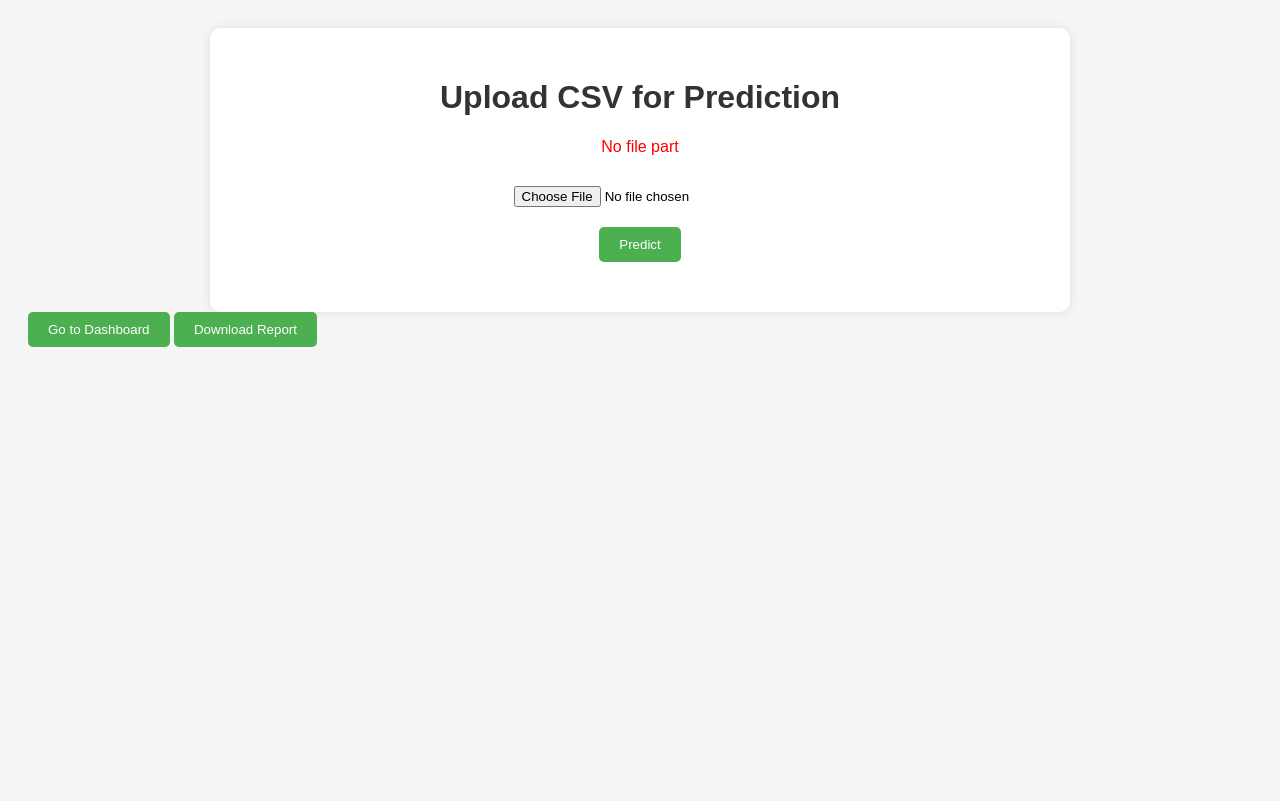
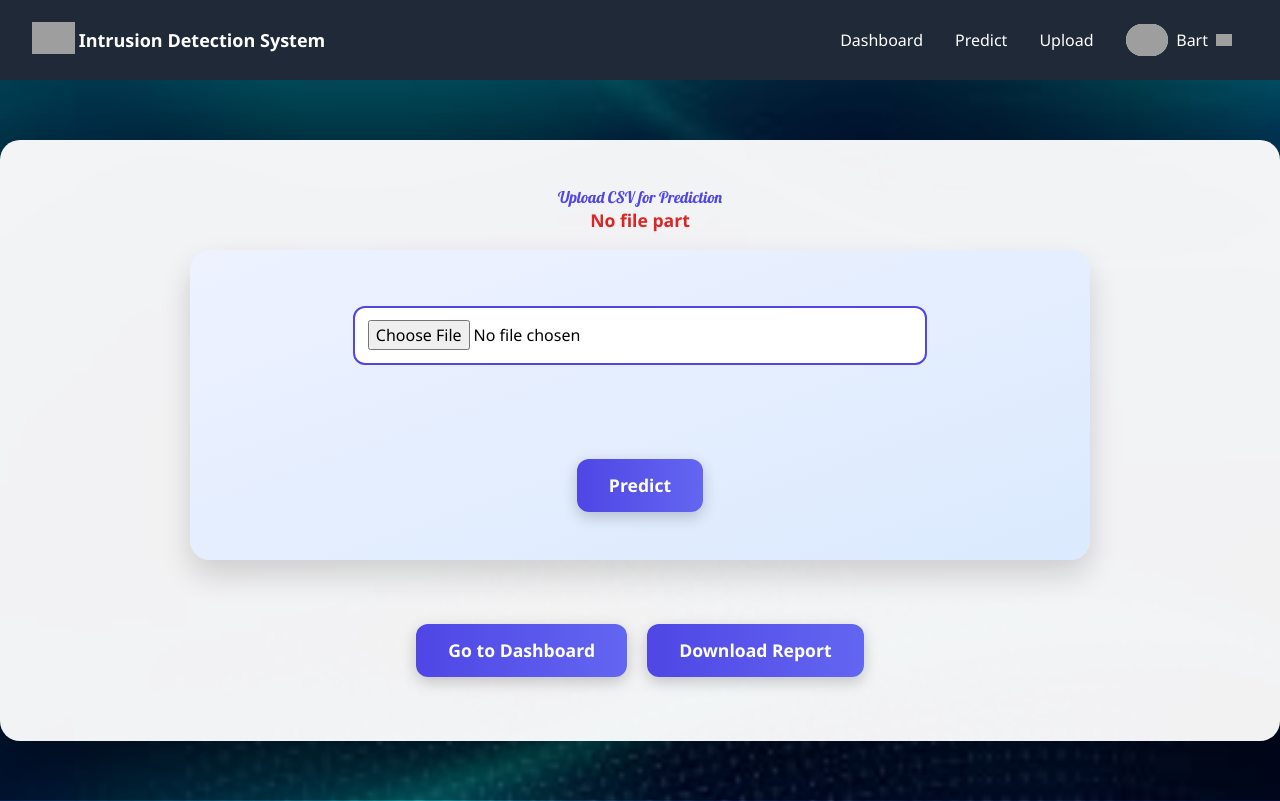
Before and after one commit to rosangithub/ANIDS, a Flask app: page /upload in a window 1280 px wide. Before the commit the page ends 347 px from the top, so only its background shows below. Run offline with Flask 3, Linux system fonts and the light colour scheme; parts of the project's set-up code (start-up, migrations or seed data) failed here and were passed over; some libraries are stand-ins or nearby versions; grey boxes are pictures that could not be loaded.

Commit message:
update the update page

```diff
--- a/app.py
+++ b/app.py
@@ -280,7 +280,7 @@ def predict():
         print(f"Error: {e}")
         result = f"Error: {str(e)}"
 
-    return render_template('dashboard.html', result=result, feature_order=feature_order)
+    return render_template('predict.html', result=result, feature_order=feature_order)
 
 
 
--- a/static/css/style.css
+++ b/static/css/style.css
@@ -5,7 +5,7 @@
 :root {
   --primary: rgb(88, 40, 244);
   --primary-hover: rgb(69, 29, 200);
-    --font1: 'Lobster', sans-serif;
+  --font1: "Lobster", sans-serif;
 }
 
 /* Typography */
@@ -78,7 +78,7 @@ h2 {
   overflow: hidden;
   position: relative;
   border-radius: 1rem;
-    box-shadow: 0 10px 15px -3px rgba(0,0,0,0.1);
+  box-shadow: 0 10px 15px -3px rgba(0, 0, 0, 0.1);
   margin-bottom: 2rem;
   background-color: white;
   padding-bottom: 1rem;
@@ -111,9 +111,15 @@ h2 {
 }
 
 @keyframes fadeIn {
-    0% { opacity: 0; }
-    10% { opacity: 0; }
-    100% { opacity: 1; }
+  0% {
+    opacity: 0;
+  }
+  10% {
+    opacity: 0;
+  }
+  100% {
+    opacity: 1;
+  }
 }
 
 /* Form styles */
@@ -127,7 +133,8 @@ form p {
   margin-bottom: 1rem;
 }
 
-label, input {
+label,
+input {
   display: inline-block;
 }
 
@@ -139,11 +146,13 @@ label {
   margin: 6px 0 3px;
 }
 
-input, textarea {
+input,
+textarea {
   width: 100%;
 }
 
-input[type="file"], select {
+input[type="file"],
+select {
   background-color: white;
   padding-left: 0;
 }
@@ -183,7 +192,9 @@ input[name="remember"] {
 }
 
 /* Inputs & textarea */
-.textarea, textarea, input {
+.textarea,
+textarea,
+input {
   border-radius: 0.25rem;
   padding: 1rem 1.2rem;
   background-color: rgba(232, 240, 254, 1);
@@ -217,16 +228,14 @@ input[name="remember"] {
         margin: 0;
         padding: 20px;
     } */
-
 .form-container {
   max-width: 900px;
   margin: auto;
   padding: 20px;
   background: #f7f7f7;
   border-radius: 10px;
-        box-shadow: 0 0 10px rgba(0,0,0,0.1);
+  box-shadow: 0 0 10px rgba(0, 0, 0, 0.1);
 }
-
 .form-container h2 {
   text-align: center;
   margin-bottom: 20px;
@@ -269,13 +278,3 @@ input[name="remember"] {
     button:hover {
         background: #0056b3;
     } */
-
-    .result {
-        margin-top: 20px;
-        padding: 15px;
-        background: #d4edda;
-        color: #155724;
-        border-radius: 5px;
-        text-align: center;
-        grid-column: 1 / -1;
-    }
--- a/templates/dashboard.html
+++ b/templates/dashboard.html
@@ -1,5 +1,5 @@
 
 {% extends 'layout.html' %}
 {% block content %}
-    {% include 'includes/form.html' %}
+
 {% endblock %}
--- a/templates/layout.html
+++ b/templates/layout.html
@@ -39,7 +39,7 @@
     x-transition:enter-end="opacity-100 translate-y-0"
     >
         <ul class="flex items-center navitems flex-col md:flex-row gap-8 md:gap-0 justify-center h-full -translate-y-10 md:translate-y-0">
-            <li><a href="/">Home</a></li>
+            <li><a href="/dashboard">Dashboard</a></li>
             <li><a href="/predict">Predict </a></li>
             <li><a href="/upload">Upload</a></li>
             <li x-data="{ dropdownOpen: false }" class="relative">
--- /dev/null
+++ b/templates/predict.html
@@ -0,0 +1,4 @@
+{% extends "layout.html" %}
+{% block content %}
+{% include "includes/form.html" %}
+{% endblock  %}
--- a/templates/upload.html
+++ b/templates/upload.html
@@ -1,69 +1,172 @@
-<!DOCTYPE html>
-<html lang="en">
-<head>
-    <meta charset="UTF-8">
-    <meta name="viewport" content="width=device-width, initial-scale=1.0">
+{% extends "layout.html" %}
+{% block head %}
+<link rel="stylesheet" href="{{url_for('static',filename="css/style.css")}}">
+<style>
+    /* Full-page background */
+    body {
+        background: url('{{ url_for("static", filename="images/bg-dashboard.png") }}') no-repeat center center fixed;
+        background-size: cover;
+        font-family: 'Segoe UI', Tahoma, Geneva, Verdana, sans-serif;
+        margin: 0;
+        padding: 0;
+    }
 
-    <title>Upload CSV for Prediction</title>
-    <style>
-        body {
-            font-family: Arial, sans-serif;
-            background: #f5f5f5;
-            padding: 20px;
+    /* Overlay for better contrast */
+    body::before {
+        content: "";
+        position: fixed;
+        top: 0; left: 0;
+        width: 100%; height: 100%;
+        background-color: rgba(0,0,0,0.4);
+        z-index: -1;
     }
+
+    /* Main container card */
     .container {
-            max-width: 800px;
-            margin: 0 auto;
-            background: #fff;
-            padding: 30px;
-            border-radius: 10px;
-            box-shadow: 0 0 10px rgba(0,0,0,0.1);
-        }
-        h1 {
-            text-align: center;
-            color: #333;
-        }
-        form {
-            margin: 20px 0;
+        max-width: 900px;
+        margin: 60px auto;
+        padding: 3rem 2rem;
+        background-color: rgba(255,255,255,0.95);
+        border-radius: 20px;
+        box-shadow: 0 25px 50px rgba(0,0,0,0.3);
         text-align: center;
     }
+
+
+    h1 {
+        font-size: 2.8rem;
+        color: #4f46e5;
+        font-weight: 700;
+        margin-bottom: 2rem;
+    }
+
+    /* Form card */
+    .form-container {
+        background: linear-gradient(to bottom right, #eef2ff, #dbeafe);
+        padding: 2rem 2.5rem;
+        border-radius: 20px;
+        box-shadow: 0 15px 30px rgba(0,0,0,0.15);
+        margin-bottom: 3rem;
+        transition: transform 0.3s ease;
+    }
+
+ /* Center the file input */
+.form-container form {
+    display: flex;
+    flex-direction: column;
+    align-items: center; /* Center horizontally */
+}
+
+/* Style for file input */
 input[type="file"] {
-            padding: 10px;
-            margin-bottom: 10px;
+    padding: 0.8rem;
+    border: 2px solid #4f46e5; /* Corrected */
+    border-radius: 12px;
+    width: 70%;
+    cursor: pointer;
+    transition: all 0.3s ease;
+    margin-bottom: 1.5rem;
+    background-color: white;
+    font-size: 1rem;
 }
-        button {
-            padding: 10px 20px;
-            background-color: #4CAF50;
+
+input[type="file"]:hover {
+    border-color: #3730a3;
+    background-color: #e0e7ff;
+}
+
+    /* Buttons */
+    .button {
+        display: inline-block;
+        margin: 1rem 0.5rem;
+        padding: 0.8rem 2rem;
+        border-radius: 12px;
+        border: none;
+        background: linear-gradient(to right, #4f46e5, #6366f1);
         color: white;
-            border: none;
-            border-radius: 5px;
+        font-size: 1.1rem;
+        font-weight: 600;
         cursor: pointer;
+        transition: all 0.3s ease;
+        text-decoration: none;
+        box-shadow: 0 5px 15px rgba(0,0,0,0.2);
     }
-        button:hover {
-            background-color: #45a049;
+
+    .button:hover {
+        background: linear-gradient(to right, #3730a3, #4f46e5);
+        transform: scale(1.05);
     }
+
+    /* Error message */
+    .error {
+        color: #dc2626;
+        font-weight: bold;
+        margin-bottom: 1rem;
+        font-size: 1.1rem;
+    }
+
+    /* Result table styling */
+    .result {
+        margin-top: 3rem;
+        display: flex;
+        justify-content: center;  /* Center horizontally */
+    }
+
     table {
         width: 100%;
+        max-width: 700px;
         border-collapse: collapse;
-            margin-top: 20px;
+        border-radius: 15px;
+        overflow: hidden;
+        box-shadow: 0 10px 30px rgba(0,0,0,0.2);
+        background-color: white;
+        text-align: center;
+        transition: transform 0.2s ease;
     }
-        table, th, td {
-            border: 1px solid #ddd;
+
+    table:hover {
+        transform: scale(1.01);
     }
-        th, td {
-            padding: 12px;
-            text-align: center;
+
+    table th, table td {
+        padding: 1rem 0.8rem;
+        font-size: 1rem;
     }
-        th {
-            background-color: #f2f2f2;
+
+    table thead {
+        background: linear-gradient(to right, #4f46e5, #6366f1);
+        color: white;
+        font-weight: bold;
+        font-size: 1.1rem;
     }
-        .error {
-            color: red;
-            text-align: center;
+
+    table tbody tr:nth-child(even) {
+        background-color: #f3f4f6;
+    }
+
+    table tbody tr:hover {
+        background-color: #e0e7ff;
+    }
+
+    /* Responsive adjustments */
+    @media (max-width: 768px) {
+        input[type="file"] {
+            width: 90%;
+        }
+
+        table {
+            width: 100%;
+        }
+
+        .button {
+            width: 45%;
+            margin: 0.5rem 0.2rem;
+        }
     }
 </style>
-</head>
-<body>
+{% endblock head %}
+
+{% block content %}
 <div class="container">
     <h1>Upload CSV for Prediction</h1>
 
@@ -71,14 +174,16 @@
         <p class="error">{{ error }}</p>
     {% endif %}
 
+    <div class="form-container">
         <form method="POST" enctype="multipart/form-data">
             <input type="file" name="file" accept=".csv" required>
             <br>
-            <button type="submit">Predict</button>
+            <button class="button" type="submit">Predict</button>
         </form>
+    </div>
 
     {% if predictions %}
-            <h2>Prediction Results</h2>
+    <div class="result">
         <table>
             <thead>
                 <tr>
@@ -97,12 +202,12 @@
                 {% endfor %}
             </tbody>
         </table>
+    </div>
     {% endif %}
+
+    <div>
+        <button class="button" onclick="window.location.href='/dashboard';">Go to Dashboard</button>
+        <button class="button" onclick="window.location.href='/download_report';">Download Report</button>
     </div>
-
-
-    <button onclick="window.location.href='/dashboard';">Go to Dashboard</button>
-
-   <button onclick="window.location.href='/download_report';">Download Report</button>
-</body>
-</html>
+</div>
+{% endblock %}
```
Also changed, not shown: static/css/upload.css (added, +118 -0 lines), static/images/bg-dashboard.png (added). Lines whose indentation alone changed are shown as unchanged.
